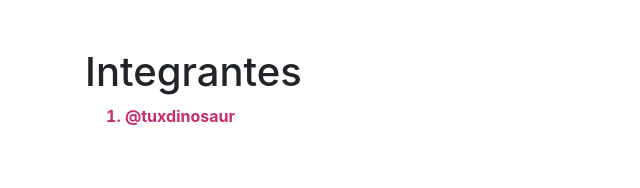
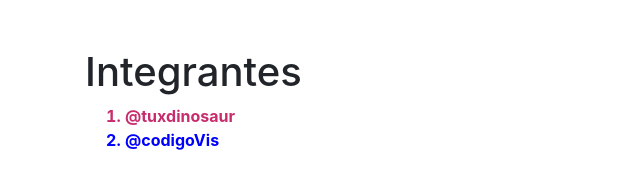
Before and after one commit to tuxdinosaur/practica-ramas, a plain HTML site: page index.html in a window 1280 px wide. Shown: the whole page, without its empty margins (0-640 px from the left). Drawn offline with nearby package versions, Linux system fonts and the light colour scheme.

Commit message:
se agrego vicente

```diff
--- a/css/style.css
+++ b/css/style.css
@@ -2,4 +2,8 @@
   color: #C72C6D;
   font-weight: 700;
 }
+#username--codigoVis{
+  color: blue;
+  font-weight: 700;
+}
 /*# sourceMappingURL=style.css.map */
--- a/index.html
+++ b/index.html
@@ -24,6 +24,7 @@
 
         <ol>
           <li id="username--tuxdinosaur">@tuxdinosaur</li>
+          <li id="username--codigoVis">@codigoVis</li>
         </ol>
 
       </div>
```
